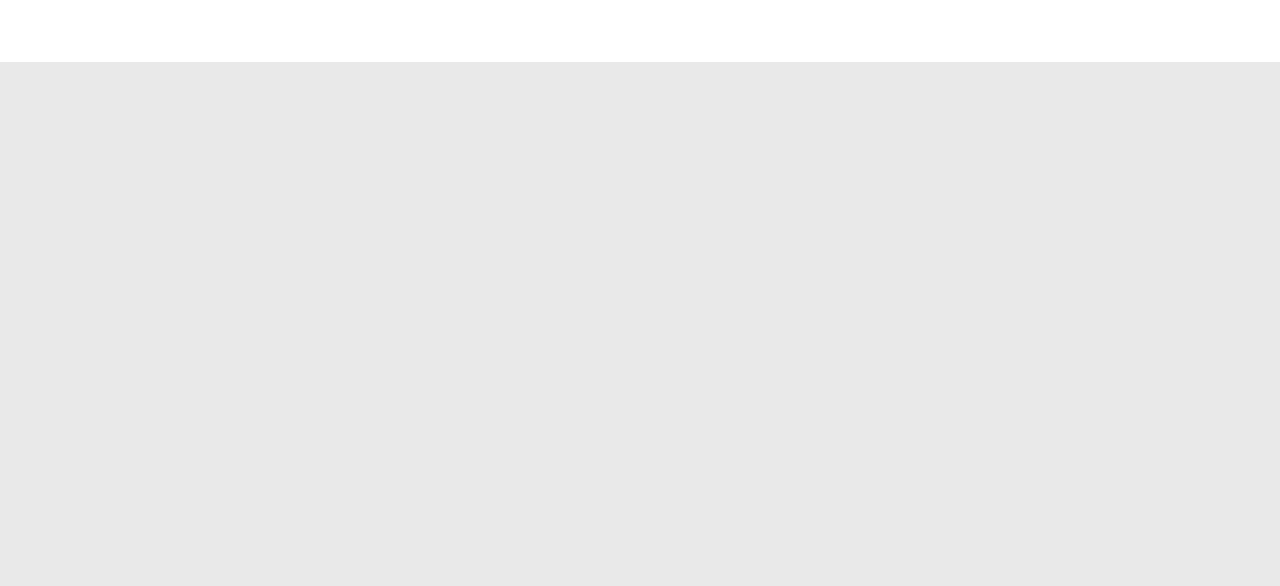
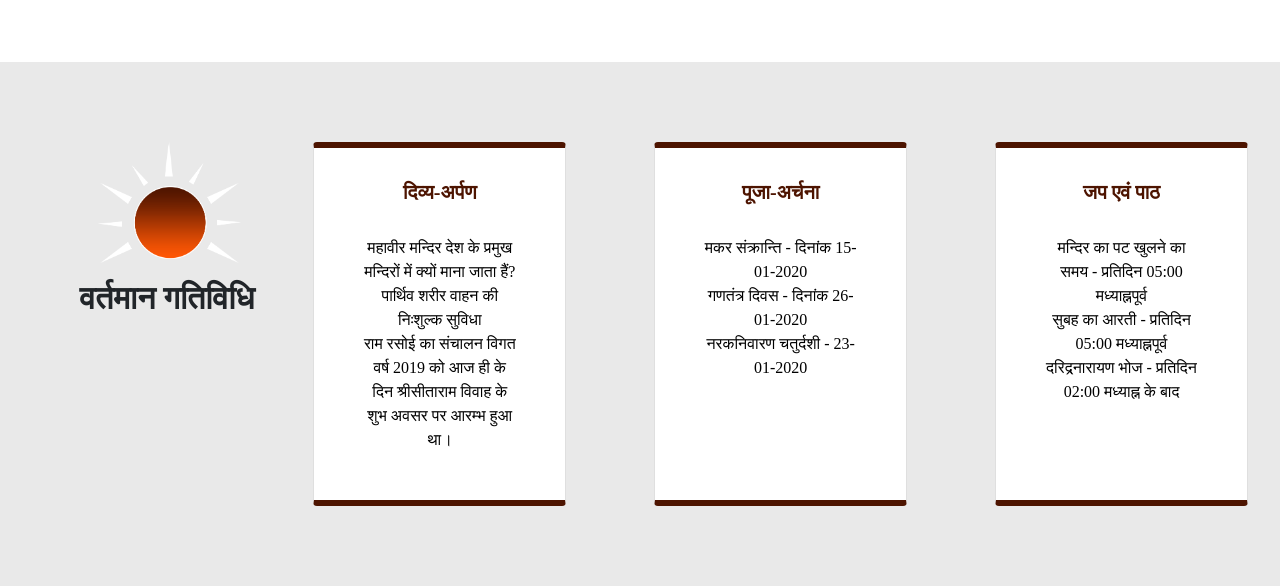
Before and after one commit to AyushKaithwas/temple_website, a plain HTML site: page index.html in a window 1280 px wide. Shown: the part 2208-2794 px from the top of the page. Before the commit the page ends 2270 px from the top, so only its background shows below. Drawn offline with nearby package versions, Linux system fonts and the light colour scheme; a web font is replaced by a local one.

Commit message:
activity added

```diff
--- a/index.html
+++ b/index.html
@@ -131,6 +131,65 @@
   </div>
 
 
+  <section id="activity">
+    <div class="containr">
+      <div class="row sun-icon-container">
+        <div class="col">
+          <div class="row">
+            <img class="sun " src="Images/sun-icon.png" alt="">
+          </div>
+          <div class="row">
+            <h1 class="activity-text">वर्तमान गतिविधि</h1>
+          </div>
+
+        </div>
+        <div class="col-10">
+          <div class="row row-cols-1 row-cols-md-3 g-4">
+            <div class="col">
+              <div class="card h-100">
+
+                <div class="card-body">
+                  <h5 class="card-title">दिव्य-अर्पण</h5>
+                  <a class="card-text link-activity " href="">महावीर मन्दिर देश के प्रमुख मन्दिरों में क्यों माना जाता
+                    हैं?</a><br>
+                  <a class="card-text link-activity " href="">पार्थिव शरीर वाहन की निःशुल्क सुविधा</a><br>
+                  <a class="card-text link-activity " href="">राम रसोई का संचालन विगत वर्ष 2019 को आज ही के दिन
+                    श्रीसीताराम विवाह के शुभ अवसर पर आरम्भ हुआ था।</a><br>
+
+                </div>
+              </div>
+            </div>
+            <div class="col">
+              <div class="card h-100">
+
+                <div class="card-body">
+                  <h5 class="card-title">पूजा-अर्चना</h5>
+                  <a class="card-text link-activity " href="">मकर संक्रान्ति - दिनांक 15-01-2020</a> <br>
+                  <a class="card-text link-activity " href="">गणतंत्र दिवस - दिनांक 26-01-2020</a> <br>
+                  <a class="card-text link-activity " href="">नरकनिवारण चतुर्दशी - 23-01-2020</a> <br>
+                </div>
+              </div>
+            </div>
+            <div class="col">
+              <div class="card h-100">
+
+                <div class="card-body">
+                  <h5 class="card-title">जप एवं पाठ</h5>
+                  <a class="card-text link-activity " href="">मन्दिर का पट खुलने का समय - प्रतिदिन 05:00
+                    मध्याह्नपूर्व</a><br>
+                  <a class="card-text link-activity " href="">सुबह का आरती - प्रतिदिन 05:00 मध्याह्नपूर्व</a><br>
+                  <a class="card-text link-activity " href="">दरिद्रनारायण भोज - प्रतिदिन 02:00 मध्याह्न के बाद</a><br>
+                </div>
+              </div>
+            </div>
+
+          </div>
+        </div>
+      </div>
+    </div>
+  </section>
+
+
 
   <script src="https://cdn.jsdelivr.net/npm/bootstrap@5.0.2/dist/js/bootstrap.bundle.min.js"
     integrity="sha384-MrcW6ZMFYlzcLA8Nl+NtUVF0sA7MsXsP1UyJoMp4YLEuNSfAP+JcXn/tWtIaxVXM"
--- a/style.css
+++ b/style.css
@@ -160,3 +160,32 @@ a:hover {
    color: #d14604;
   font-weight: 600;
 }
+
+/* activities section */
+#activity{
+  padding: 5rem 0px;
+}
+
+/* .row{
+
+align-items: center
+} */
+
+.sun-icon-container{
+  padding-left: 6%;
+}
+.sun{
+      width: 92%;
+      padding-left: 33px;
+}
+
+.activity-text{
+ font-size: 2rem;
+  font-weight: 600;
+  margin-top: 1rem;
+ }
+
+ .link-activity{
+  color: black;
+  line-height: 1rem;
+ }
```
Also changed, not shown: Images/sun-icon.png (added).
